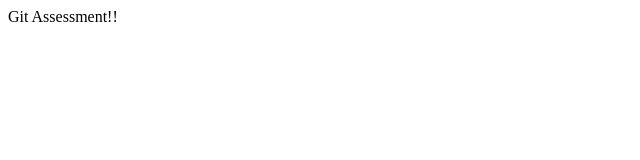
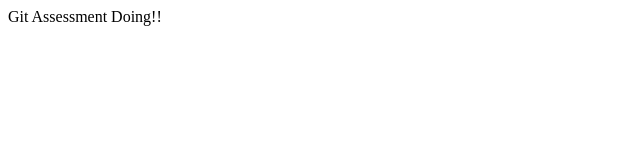
Before and after one commit to NuttrenaiV/Assesstment, a plain HTML site: page Index.html in a window 1280 px wide. Shown: the full height of the page, 0-640 px from the left. Drawn offline with Linux system fonts and the light colour scheme.

Commit message:
Update Index.html

```diff
--- a/Index.html
+++ b/Index.html
@@ -6,6 +6,6 @@
     <title>Document</title>
 </head>
 <body>
-    Git Assessment!!
+    Git Assessment Doing!!
 </body>
 </html>
```
